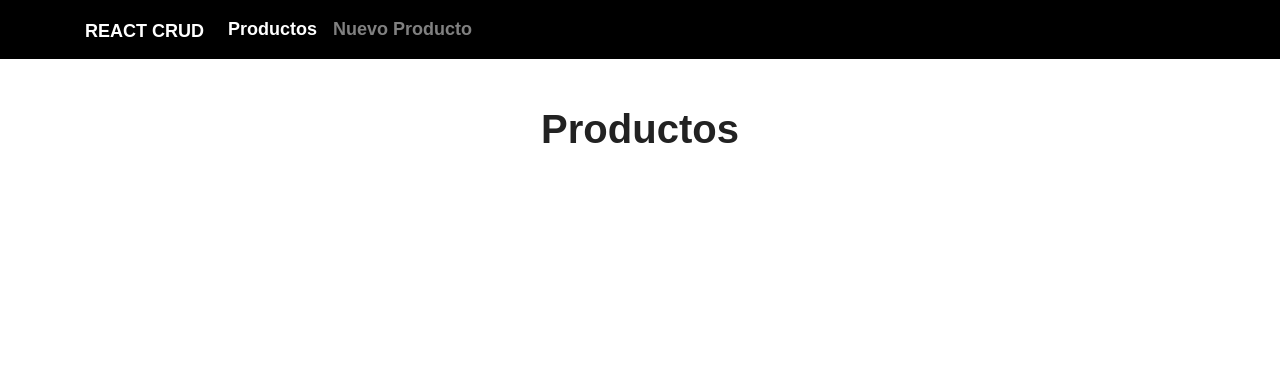
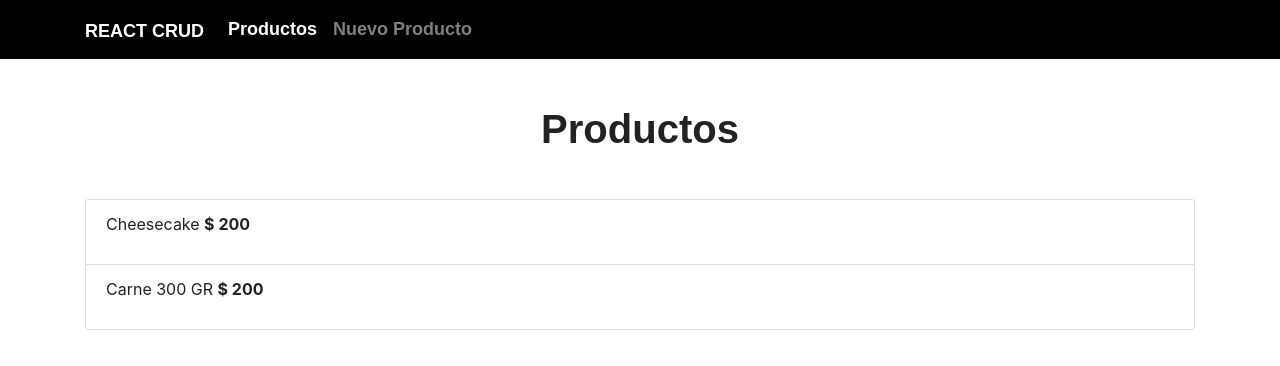
Before and after one commit to crisroddev/react-hooks-redux, a React (Create React App) app in the folder crud-hooks/client/: page /productos in a window 1280 px wide. Shown: the top 366 px of the page. Built offline with nearby package versions, Linux system fonts and the light colour scheme; data requests are answered from the project's data file; a web font is replaced by a local one.

Commit message:
mostrar productos

```diff
--- /dev/null
+++ b/crud-hooks/client/src/components/productos/ProductoLista.js
@@ -0,0 +1,16 @@
+import React from 'react'
+
+const ProductoLista = ({producto}) => {
+    return (
+        <li
+            className="list-group-item d-flex justify-content-between align.items.center"
+            data-categoria={producto.categoria}>
+            <p>
+                {producto.nombre} {' '}
+                <span className="font-weight-bold">$ {producto.precio}</span>
+            </p>
+        </li>
+     );
+}
+
+export default ProductoLista;
--- a/crud-hooks/client/src/components/productos/Productos.js
+++ b/crud-hooks/client/src/components/productos/Productos.js
@@ -1,8 +1,19 @@
-import React from 'react'
+import React, { Fragment } from 'react';
+import ProductoLista from './ProductoLista';
 
-const Productos = () => {
+const Productos = ({productos}) => {
     return (
-        <h1 className="text-center">Productos</h1>
+        <Fragment>
+            <h1 className="text-center">Productos</h1>
+            <ul className="list-group mt-5">
+                {productos.map(producto => (
+                    <ProductoLista
+                        key={producto.id}
+                        producto={producto}
+                    />
+                ))}
+            </ul>
+        </Fragment>
      );
 }
 
```
